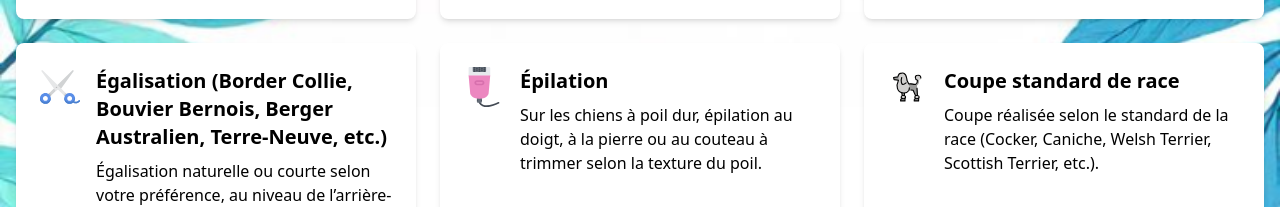
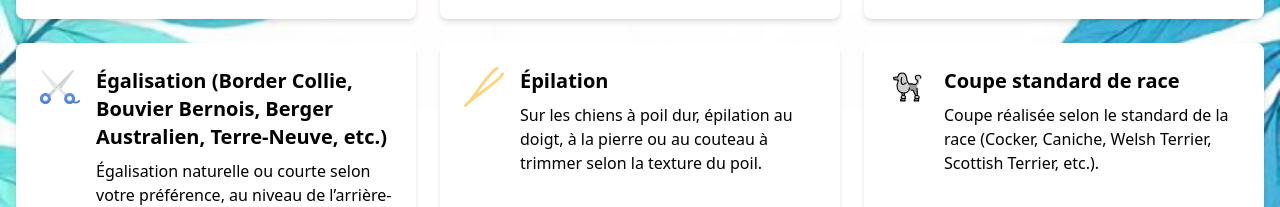
Before and after one commit to jordan-fe/roxy-app, an Angular app: page /mes-services in a window 1280 px wide. Shown: the part 627-834 px from the top of the page. Built offline with nearby package versions, Linux system fonts and the light colour scheme.

Commit message:
Fix header and change epilator icon

```diff
--- a/src/app/header/header.component.html
+++ b/src/app/header/header.component.html
@@ -7,9 +7,12 @@
           <img class="w-24 self-end h-24 lg:w-[150px] lg:h-[160px] z-10 m-0 lg:mt-4 lg:mb-[-10px] mb-[-6px]"
                src="./assets/roxy-no-word.png"
                alt="Logo Roxy">
-          <img class="hidden lg:block ml-2 max-h-[150px]"
+          <img class="hidden xl:block ml-2 max-h-[150px]"
                src="./assets/roxy-toiletage-white.png"
                alt="Roxy Toilettage">
+            <img class="hidden md:block xl:hidden ml-2 max-h-[150px] w-[250px]"
+                 src="./assets/roxy-toiletage-white.png"
+                 alt="Roxy Toilettage">
         </div>
         <div class="block lg:hidden">
           <app-phone-button></app-phone-button>
--- a/src/app/my-services/my-services.component.html
+++ b/src/app/my-services/my-services.component.html
@@ -44,7 +44,8 @@
             <app-hair-clipper-icon></app-hair-clipper-icon>
             <div>
                 <h2 class="text-xl font-semibold mb-2">Tonte</h2>
-        <p>Tonte complète ou seulement du corps, avec une coupe pour la tête ronde et la queue en panache. Longueur de 3 à 9 mm selon le rendu souhaité.</p>
+                <p>Tonte complète ou seulement du corps, avec une coupe pour la tête ronde et la queue en panache.
+                    Longueur de 3 à 9 mm selon le rendu souhaité.</p>
             </div>
         </div>
 
@@ -52,23 +53,27 @@
             <app-razor-icon></app-razor-icon>
             <div>
                 <h2 class="text-xl font-semibold mb-2">Égalisation (Bichon, Shih Tzu, Yorkshire, etc.)</h2>
-              <p>On ne touche pas à la longueur du corps. Le tour des pattes, la zone d'hygiène, la queue et la tête sont dégagés/raccourcis.</p>
+                <p>On ne touche pas à la longueur du corps. Le tour des pattes, la zone d'hygiène, la queue et la tête
+                    sont dégagés/raccourcis.</p>
             </div>
         </div>
 
         <div class="bg-white p-6 rounded-lg shadow-md flex items-start">
             <app-scissors-simple-icon></app-scissors-simple-icon>
             <div>
-              <h2 class="text-xl font-semibold mb-2">Égalisation (Border Collie, Bouvier Bernois, Berger Australien, Terre-Neuve, etc.)</h2>
-              <p>Égalisation naturelle ou courte selon votre préférence, au niveau de l’arrière-train, des franges ventrales et du poitrail, ainsi que du tour des pattes.</p>
+                <h2 class="text-xl font-semibold mb-2">Égalisation (Border Collie, Bouvier Bernois, Berger Australien,
+                    Terre-Neuve, etc.)</h2>
+                <p>Égalisation naturelle ou courte selon votre préférence, au niveau de l’arrière-train, des franges
+                    ventrales et du poitrail, ainsi que du tour des pattes.</p>
             </div>
         </div>
 
         <div class="bg-white p-6 rounded-lg shadow-md flex items-start">
-          <app-epilator-icon></app-epilator-icon>
+            <app-tweezers-icon></app-tweezers-icon>
             <div>
                 <h2 class="text-xl font-semibold mb-2">Épilation</h2>
-              <p>Sur les chiens à poil dur, épilation au doigt, à la pierre ou au couteau à trimmer selon la texture du poil.</p>
+                <p>Sur les chiens à poil dur, épilation au doigt, à la pierre ou au couteau à trimmer selon la texture
+                    du poil.</p>
             </div>
         </div>
 
@@ -76,7 +81,8 @@
             <app-poodle-icon></app-poodle-icon>
             <div>
                 <h2 class="text-xl font-semibold mb-2">Coupe standard de race</h2>
-              <p>Coupe réalisée selon le standard de la race (Cocker, Caniche, Welsh Terrier, Scottish Terrier, etc.).</p>
+                <p>Coupe réalisée selon le standard de la race (Cocker, Caniche, Welsh Terrier, Scottish Terrier,
+                    etc.).</p>
             </div>
         </div>
 
--- a/src/app/my-services/my-services.component.ts
+++ b/src/app/my-services/my-services.component.ts
@@ -10,6 +10,7 @@ import {RazorIconComponent} from "./razor-icon/razor-icon.component";
 import {ScissorsSimpleIconComponent} from "./scissors-simple-icon/scissors-simple-icon.component";
 import {EpilatorIconComponent} from "./epilator-icon/epilator-icon.component";
 import {PoodleIconComponent} from "./poodle-icon/poodle-icon.component";
+import {TweezersIconComponent} from "./tweezers-icon/tweezers-icon.component";
 
 @Component({
   selector: 'app-my-services',
@@ -24,7 +25,8 @@ import {PoodleIconComponent} from "./poodle-icon/poodle-icon.component";
         RazorIconComponent,
         ScissorsSimpleIconComponent,
         EpilatorIconComponent,
-        PoodleIconComponent
+        PoodleIconComponent,
+        TweezersIconComponent
     ],
   templateUrl: './my-services.component.html',
   standalone: true,
--- /dev/null
+++ b/src/app/my-services/tweezers-icon/tweezers-icon.component.html
@@ -0,0 +1,10 @@
+<svg class="w-10 h-10 mr-4" version="1.1" id="Layer_1" xmlns="http://www.w3.org/2000/svg" xmlns:xlink="http://www.w3.org/1999/xlink"
+     viewBox="0 0 512.001 512.001" xml:space="preserve">
+<path style="fill:#FFD37D;" d="M18.376,512.001c-4.702,0-9.406-1.794-12.993-5.382c-7.176-7.176-7.176-18.81,0-25.986l33.341-33.341
+	c35.167-35.169,74.114-88.882,119.21-151.076c63.663-87.802,135.82-187.32,228.168-279.667c1.73-1.73,3.788-3.098,6.053-4.022
+	l27.363-11.162c9.4-3.833,20.122,0.678,23.953,10.074l-10.074,23.955L409.48,45.15c-89.058,89.571-159.539,186.778-221.795,272.64
+	c-5.864,8.087-11.626,16.034-17.294,23.821c7.788-5.668,15.735-11.43,23.822-17.294C280.075,262.061,377.28,191.58,466.85,102.523
+	l9.757-23.919L500.56,68.53c9.396,3.833,13.907,14.558,10.074,23.953l-11.162,27.363c-0.924,2.266-2.291,4.323-4.02,6.053
+	c-92.347,92.347-191.865,164.504-279.667,228.168c-62.195,45.096-115.909,84.041-151.077,119.21l-33.341,33.341
+	C27.782,510.208,23.078,512.001,18.376,512.001z"/>
+</svg>
```
Also changed, not shown: src/app/my-services/tweezers-icon/tweezers-icon.component.ts (added, +12 -0 lines), src/app/my-services/tweezers-icon/tweezers-icon.component.scss (added), 1 other file (tests, documents, lock files or other folders). Lines whose indentation alone changed are shown as unchanged.
